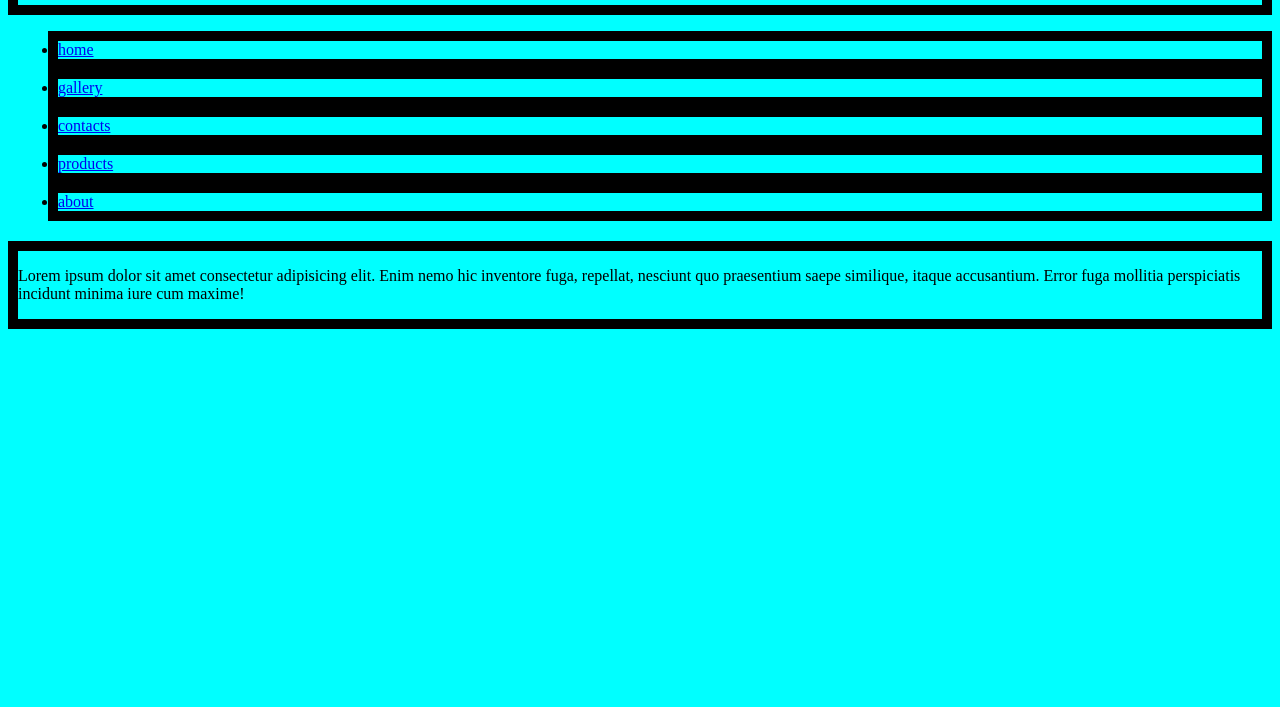
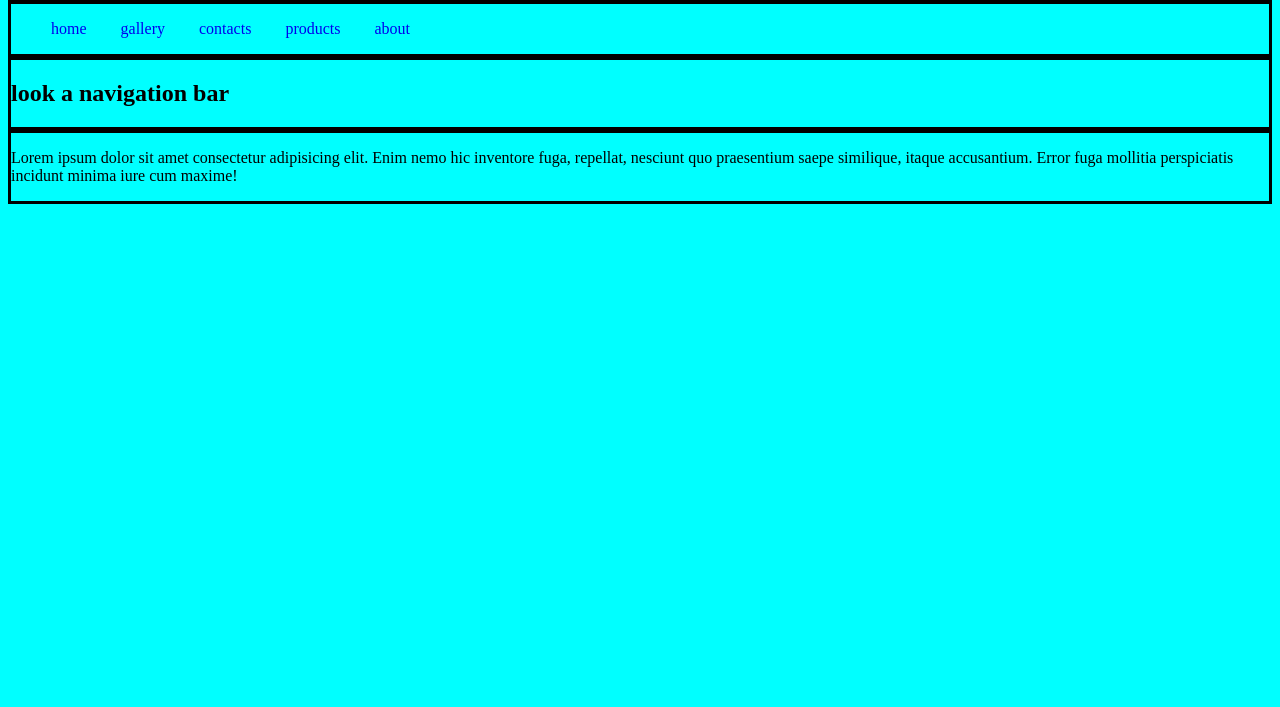
Before and after one commit to MajinDan/5-3-22-css, a plain HTML site: page index.html in a window 1280 px wide. Shown: the part 93-800 px from the top of the page. Drawn offline with Linux system fonts and the light colour scheme.

Commit message:
add inline navigaton

```diff
--- a/index.html
+++ b/index.html
@@ -9,14 +9,14 @@
     <link rel="stylesheet" href="style.css">
     <body>
         <div><h1>my website</h1></div>
-    <ul>
-        <div><li><a href="#">home</a></li></div>
-        <div><li><a href="#">gallery</a></li></div>
-        <div><li><a href="#">contacts</a></li></div>
-        <div><li><a href="#">products</a></li></div>
-        <div><li><a href="#">about</a></li></div>
-    </ul>
-    <h2></h2>
+        <div><ul>
+            <li><a href="#">home</a></li>
+            <li><a href="#">gallery</a></li>
+            <li><a href="#">contacts</a></li>
+            <li><a href="#">products</a></li>
+            <li><a href="#">about</a></li>
+        </ul></div>
+        <div><h2>look a navigation bar</h2></div>
         <div><p>Lorem ipsum dolor sit amet consectetur adipisicing elit. Enim
             nemo hic inventore fuga, repellat, nesciunt quo praesentium saepe similique,
             itaque accusantium. Error fuga mollitia perspiciatis incidunt minima iure cum maxime!</p></div>
--- a/style.css
+++ b/style.css
@@ -2,5 +2,12 @@ body {
     background-color: aqua;
 }
 div {
-    border:solid black 10px;
+    border:solid black;
 }
+li {
+    display:inline;
+    padding-right: 30px ;
+}
+a {
+    text-decoration: none ;
+}
```
Lines whose indentation alone changed are shown as unchanged.
